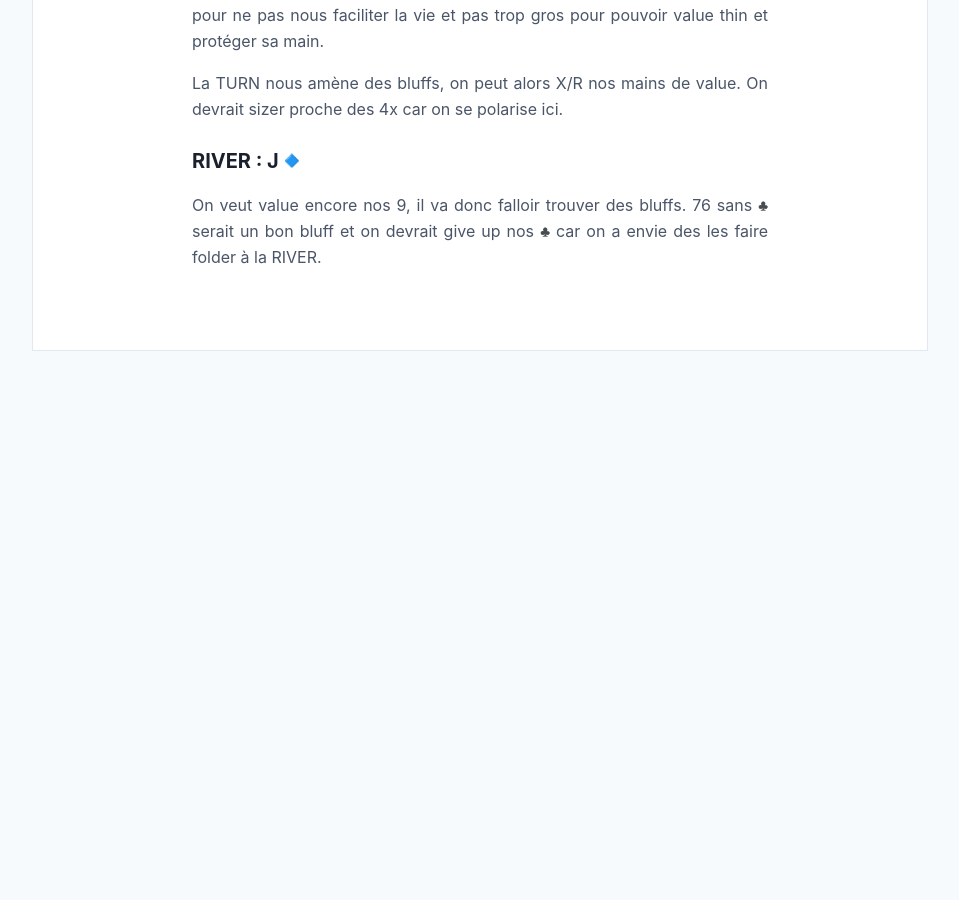
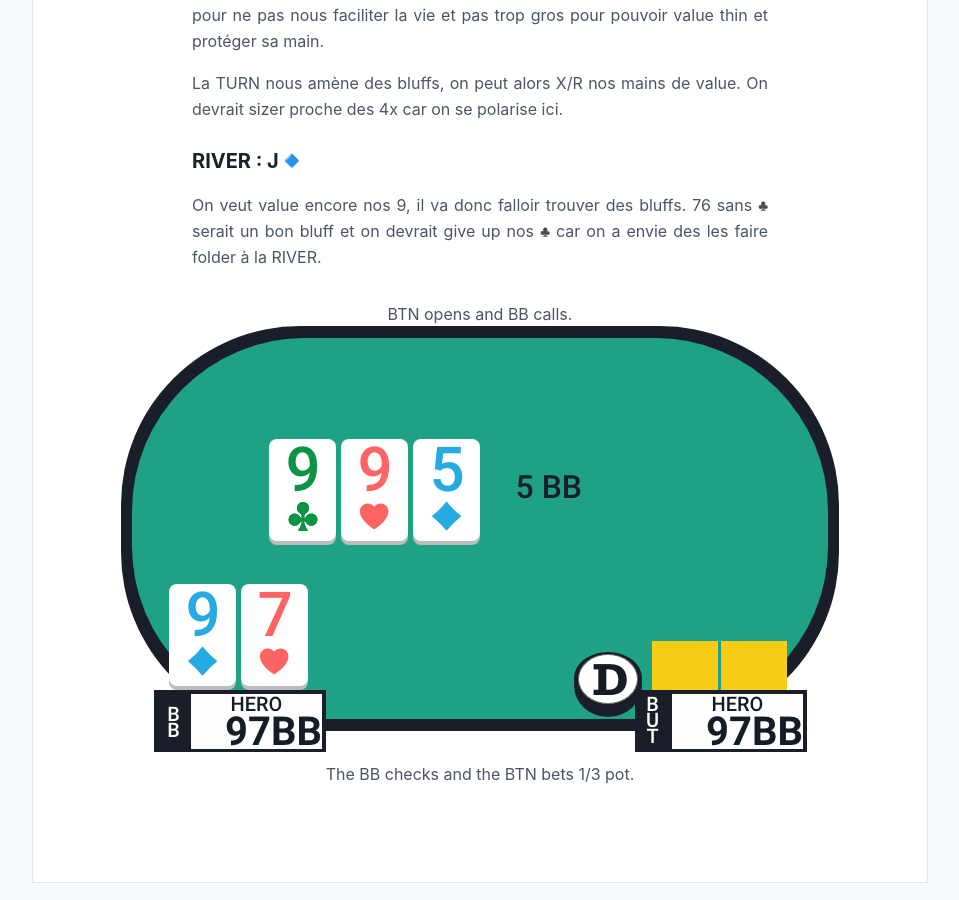
Before and after one commit to greglejeune/blog, a Jekyll site: the page built from _posts/2020-01-23-thinking-process.md, in a window 1280 px wide and 900 px high, scrolled down 3154 px. Shown: the whole window, without its empty margins (160-1119 px from the left). Built offline with Jekyll 4.4.1, drawn with Linux system fonts in a browser that asks for light colours; emoji names are drawn with the system emoji font; before the commit the page ends 3559 px from its top, so only the background shows below that.

Commit message:
Update 2020-01-23-thinking-process.md

```diff
--- a/_posts/2020-01-23-thinking-process.md
+++ b/_posts/2020-01-23-thinking-process.md
@@ -122,6 +122,16 @@ categories: poker
 
   <p>On veut value encore nos 9, il va donc falloir trouver des bluffs. 76 sans <img src="https://github.githubassets.com/images/icons/emoji/unicode/2663.png?v8" style="width: 10px;"> serait un bon bluff et on devrait give up nos <img src="https://github.githubassets.com/images/icons/emoji/unicode/2663.png?v8" style="width: 10px;"> car on a envie des les faire folder à la RIVER.</p>
 
+  <figure class="image-center">
+    <figcaption>
+      BTN opens and BB calls.
+    </figcaption>
+    <img src="/blog/img/2020-01-23-1.png">
+    <figcaption>
+      The BB checks and the BTN bets 1/3 pot.
+    </figcaption>
+  </figure>
+
 </div>
 
 <script>mermaid.initialize({startOnLoad:true});</script>
```
